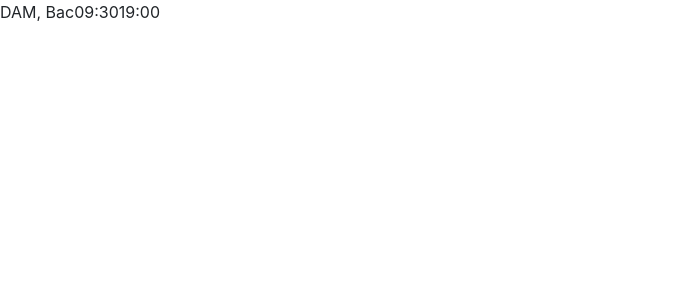
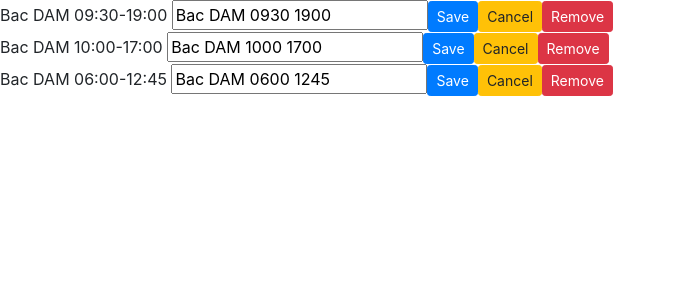
Before and after one commit to bacdam91/roster-app-front-end, a React (Create React App) app: page / in a window 1280 px wide. Shown: the top 300 px of the page, without its empty margins (0-675 px from the left). Built offline with nearby package versions, Linux system fonts and the light colour scheme.

Commit message:
Lifting up the states

```diff
--- /dev/null
+++ b/config/custom-environment-variables.json
@@ -0,0 +1,6 @@
+{
+	"db": {
+		"password": "ROSTER_PASSWORD",
+		"username": "ROSTER_USERNAME"
+	}
+}
--- a/package.json
+++ b/package.json
@@ -5,7 +5,9 @@
   "dependencies": {
     "@fortawesome/fontawesome-free": "^5.10.0",
     "bootstrap": "^4.3.1",
+    "config": "^3.2.2",
     "font-awesome": "^4.7.0",
+    "mongoose": "^5.6.8",
     "react": "^16.8.6",
     "react-dom": "^16.8.6",
     "react-scripts": "3.0.1"
--- a/src/components/endTimeInput.jsx
+++ /dev/null
@@ -1,20 +0,0 @@
-import React from "react";
-
-const EndTimeInput = props => {
-	return (
-		<React.Fragment>
-			<span hidden={props.isEditable ? "hidden" : ""}>
-				{props.endTime}
-			</span>
-			<input
-				onChange={props.onEndTimeChange}
-				name="endTime"
-				type="text"
-				value={props.endTime}
-				hidden={props.isEditable ? "" : "hidden"}
-			/>
-		</React.Fragment>
-	);
-};
-
-export default EndTimeInput;
--- a/src/components/nameInput.jsx
+++ /dev/null
@@ -1,20 +0,0 @@
-import React from "react";
-
-const NameInput = props => {
-	return (
-		<React.Fragment>
-			<span hidden={props.isEditable ? "hidden" : ""}>
-				{props.fullnameOfficial}
-			</span>
-			<input
-				onChange={props.onNameChange}
-				name="fullname"
-				type="text"
-				value={props.fullname}
-				hidden={props.isEditable ? "" : "hidden"}
-			/>
-		</React.Fragment>
-	);
-};
-
-export default NameInput;
--- a/src/components/shift.jsx
+++ b/src/components/shift.jsx
@@ -1,127 +1,69 @@
 import React, { Component } from "react";
-import NameInput from "./nameInput";
-import StartTimeInput from "./startTimeInput";
-import EndTimeInput from "./endTimeInput";
 
 class Shift extends Component {
 	state = {
-		pharmacist: {
-			_id: "5d3be64b961cbf34e8896727",
-			firstname: "Bac",
-			lastname: "DAM",
-			startTime: "2019-07-27T09:30:00.000+00:00",
-			endTime: "2019-07-27T19:00:00.000+00:00"
-		},
-		isEditable: false
+		inputValue: ""
 	};
 
-	handleEdit = () => {
-		const isEditable = !this.state.isEditable;
-		this.setState({ isEditable });
+	componentDidMount() {
+		const inputValue = this.formatOutput(this.props.shift, "space");
+		this.setState({ inputValue });
+	}
+
+	formatOutput = (shift, style = "") => {
+		let separator = "-";
+		if (style === "space") {
+			separator = " ";
+		}
+
+		const { firstname, lastname, startTime, endTime } = shift;
+		return `${firstname} ${lastname} ${this.formatTime(
+			startTime.hour,
+			startTime.minute,
+			style
+		) +
+			separator +
+			this.formatTime(endTime.hour, endTime.minute, style)}
+		`;
 	};
 
-	handleNameChange = event => {
-		const { value } = event.target;
-		const pharmacist = { ...this.state.pharmacist };
-		const nameComponents = this.splitFullname(value);
-		this.assignFirstname(pharmacist, nameComponents);
-		this.assignLastname(pharmacist, nameComponents);
-		this.setState({ pharmacist });
+	formatTime = (hr, min, style = "") => {
+		let separator = ":";
+		if (style === "space") {
+			separator = "";
+		}
+		return (
+			(hr < 10 ? "0" + hr : hr) + separator + (min < 10 ? "0" + min : min)
+		);
 	};
 
-	handleStartTimeChange = event => {
-		const { value } = event.target;
-		const pharmacist = { ...this.state.pharmacist };
-		const startTime = new Date(pharmacist.startTime);
-		const date = startTime.getUTCDate();
-		const year = startTime.getUTCFullYear();
-		const month = startTime.getUTCMonth();
-		const hour = startTime.getUTCHours();
-		const minute = startTime.getUTCMinutes();
-
-		const newStartTime = new Date(
-			Date.UTC(year, month, date, hour, minute, 0, 0)
-		);
-
-		console.log(newStartTime.toUTCString());
-		// pharmacist.startTime = value;
-		// console.log(pharmacist);
-		// this.setState({ pharmacist });
+	handleInputChange = event => {
+		const inputValue = event.target.value.trim();
+		this.setState({ inputValue });
 	};
 
-	handleEndTimeChange = event => {
-		console.log("Changing end time...");
-	};
-
-	assignLastname(pharmacist, nameComponents) {
-		pharmacist.lastname =
-			nameComponents[1] !== undefined
-				? nameComponents[1].toUpperCase()
-				: "";
-	}
-
-	assignFirstname(pharmacist, nameComponents) {
-		pharmacist.firstname =
-			nameComponents[0].slice(0, 1).toUpperCase() +
-			nameComponents[0].slice(1);
-	}
-
-	splitFullname(value) {
-		return value.split(" ").length > 1 && value.slice(-1) !== " "
-			? value.split(" ")
-			: [value];
-	}
-
 	render() {
-		const { startTime, endTime } = this.state.pharmacist;
-		const { isEditable } = this.state;
+		const { inputValue } = this.state;
+		const { shift } = this.props;
 
 		return (
-			<div onDoubleClick={this.handleEdit} style={{ cursor: "pointer" }}>
-				<NameInput
-					fullnameOfficial={this.formatFullNameOfficial()}
-					fullname={this.formatFullName()}
-					onNameChange={this.handleNameChange}
-					isEditable={isEditable}
+			<div style={{ cursor: "pointer" }}>
+				<span>{this.formatOutput(shift)}</span>
+				<input
+					type="text"
+					defaultValue={inputValue}
+					onChange={this.handleInputChange}
 				/>
-
-				<StartTimeInput
-					isEditable={isEditable}
-					onStartTimeChange={this.handleStartTimeChange}
-					startTime={this.formatTime(startTime)}
-				/>
-
-				<EndTimeInput
-					isEditable={isEditable}
-					onEndTimeChange={this.handleEndTimeChange}
-					endTime={this.formatTime(endTime)}
-				/>
-
 				<button
-					hidden={isEditable ? "" : "hidden"}
-					onClick={this.handleEdit}
+					onClick={() => this.props.onSaveBtnClick(shift, inputValue)}
+					className="btn btn-primary btn-sm"
 				>
-					Done
+					Save
 				</button>
-				<button hidden={isEditable ? "" : "hidden"}>Remove</button>
+				<button className="btn btn-warning btn-sm">Cancel</button>
+				<button className="btn btn-danger btn-sm">Remove</button>
 			</div>
 		);
-	}
-
-	formatFullName() {
-		const { firstname, lastname } = this.state.pharmacist;
-		let fullname = firstname;
-		fullname += lastname !== "" ? ` ${lastname}` : "";
-		return fullname;
-	}
-
-	formatFullNameOfficial() {
-		const { firstname, lastname } = this.state.pharmacist;
-		return `${lastname}, ${firstname}`;
-	}
-
-	formatTime(dateTime) {
-		return new Date(dateTime).toUTCString().slice(-12, -7);
 	}
 }
 
--- a/src/components/shifts.jsx
+++ b/src/components/shifts.jsx
@@ -1,38 +1,70 @@
 import React, { Component } from "react";
-import Shift from "./shift.jsx";
+import Shift from "./shift";
+import { getShifts } from "../services/shiftService";
 
 class Shifts extends Component {
-	state = {
-		pharmacists: [
-			{
-				_id: "qwertyuiop1234",
-				firstname: "Bac",
-				lastname: "Dam",
-				startTime: "09:00",
-				endTime: "19:00"
-			},
-			{
-				_id: "qwertyuiop5678",
-				firstname: "Megan",
-				lastname: "Kong",
-				startTime: "09:00",
-				endTime: "18:00"
-			},
-			{
-				_id: "qwertyuiop5690",
-				firstname: "Tingna",
-				lastname: "Tang",
-				startTime: "09:00",
-				endTime: "18:30"
-			}
-		]
+	state = {};
+
+	constructor() {
+		super();
+		this.state.shifts = getShifts();
+	}
+
+	handleSaveBtnClick = (shift, inputValue) => {
+		// console.log(shift);
+		let inputComponents = inputValue.split(" ");
+		const shifts = [...this.state.shifts];
+		const index = shifts.indexOf(shift);
+		if (this.validateInput(inputComponents)) {
+			shifts[index].firstname = this.capitalise(inputComponents[0]);
+			shifts[index].lastname = inputComponents[1].toUpperCase();
+			this.setTime(shifts[index].startTime, inputComponents[2]);
+			this.setTime(shifts[index].endTime, inputComponents[3]);
+			this.setState({ shifts });
+		}
 	};
+
+	validateInput = inputComponents => {
+		const { length } = inputComponents;
+		if (length === 1 && inputComponents[0] === "") {
+			console.log("No shift detail.");
+			return false;
+		} else if (length < 2) {
+			console.log("Missing lastname, start and end time.");
+			return false;
+		} else if (length < 3) {
+			console.log("Missing start and end time.");
+			return false;
+		} else if (length < 4) {
+			console.log("Missing end time.");
+			return false;
+		} else if (length > 4) {
+			console.log("There are too many input details.");
+			return false;
+		}
+		return true;
+	};
+
+	capitalise(str) {
+		return str.slice(0, 1).toUpperCase() + str.slice(1);
+	}
+
+	setTime(timeObj, timeStr) {
+		timeObj.hour = parseInt(timeStr.slice(0, 2));
+		timeObj.minute = parseInt(timeStr.slice(2));
+	}
 
 	render() {
 		return (
 			<div>
-				{this.state.pharmacists.map(p => {
-					return <Shift key={p._id} pharmacist={p} />;
+				{this.state.shifts.map(shift => {
+					return (
+						<Shift
+							key={shift._id}
+							shift={shift}
+							onSaveBtnClick={this.handleSaveBtnClick}
+						/>
+					);
 				})}
 			</div>
 		);
--- a/src/components/startTimeInput.jsx
+++ /dev/null
@@ -1,20 +0,0 @@
-import React from "react";
-
-const StartTimeInput = props => {
-	return (
-		<React.Fragment>
-			<span hidden={props.isEditable ? "hidden" : ""}>
-				{props.startTime}
-			</span>
-			<input
-				onChange={props.onStartTimeChange}
-				name="startTime"
-				type="text"
-				value={props.startTime}
-				hidden={props.isEditable ? "" : "hidden"}
-			/>
-		</React.Fragment>
-	);
-};
-
-export default StartTimeInput;
--- a/src/index.js
+++ b/src/index.js
@@ -4,9 +4,9 @@ import "./index.css";
 // import App from "./App.jsx";
 import * as serviceWorker from "./serviceWorker";
 import "bootstrap/dist/css/bootstrap.css";
-import Shift from "./components/shift";
+import Shifts from "./components/shifts";
 
-ReactDOM.render(<Shift />, document.getElementById("root"));
+ReactDOM.render(<Shifts />, document.getElementById("root"));
 
 // If you want your app to work offline and load faster, you can change
 // unregister() to register() below. Note this comes with some pitfalls.
--- /dev/null
+++ b/src/services/shiftService.js
@@ -0,0 +1,69 @@
+const shifts = [
+	{
+		_id: "5d3be64b961cbf34e8896727",
+		firstname: "Bac",
+		lastname: "DAM",
+		startTime: {
+			utc: "2019-07-27T09:30:00.000+00:00",
+			year: 2019,
+			month: 7,
+			date: 27,
+			hour: 9,
+			minute: 30
+		},
+		endTime: {
+			utc: "2019-07-27T19:00:00.000+00:00",
+			year: 2019,
+			month: 7,
+			date: 27,
+			hour: 19,
+			minute: 0
+		}
+	},
+	{
+		_id: "5d3be64b961cbf34e8896728",
+		firstname: "Bac",
+		lastname: "DAM",
+		startTime: {
+			utc: "2019-08-03T10:00:00.000+00:00",
+			year: 2019,
+			month: 8,
+			date: 3,
+			hour: 10,
+			minute: 0
+		},
+		endTime: {
+			utc: "2019-08-03T17:00:00.000+00:00",
+			year: 2019,
+			month: 8,
+			date: 3,
+			hour: 17,
+			minute: 0
+		}
+	},
+	{
+		_id: "5d3be64b961cbf34e8896729",
+		firstname: "Bac",
+		lastname: "DAM",
+		startTime: {
+			utc: "2019-09-03T06:00:00.000+00:00",
+			year: 2019,
+			month: 9,
+			date: 3,
+			hour: 6,
+			minute: 0
+		},
+		endTime: {
+			utc: "2019-09-03T12:45:00.000+00:00",
+			year: 2019,
+			month: 9,
+			date: 3,
+			hour: 12,
+			minute: 45
+		}
+	}
+];
+
+export function getShifts() {
+	return shifts;
+}
```
Also changed, not shown: src/App.jsx (+2 -18 lines), src/components/dateBlock.jsx (deleted, +0 -16 lines), 1 other file (tests, documents, lock files or other folders).
